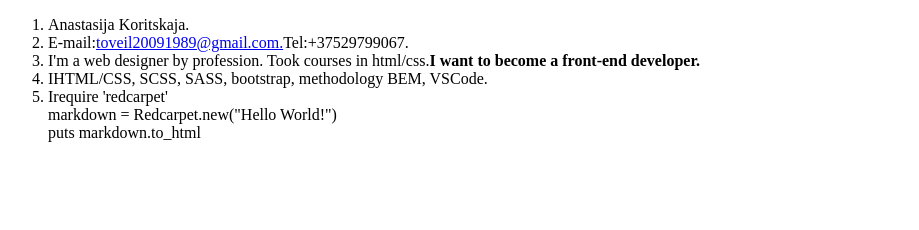
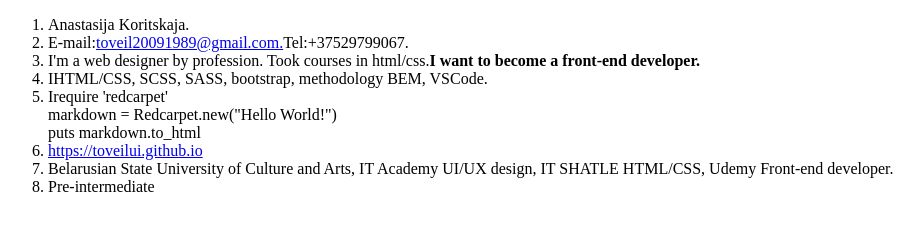
Before and after one commit to Toveilui/rsschool-cv, a plain HTML site: page index.html in a window 1280 px wide. Shown: the whole page, without its empty margins (0-919 px from the left). Drawn offline with Linux system fonts and the light colour scheme.

Commit message:
feat: add paragraph  seven and eight

```diff
--- a/index.html
+++ b/index.html
@@ -14,6 +14,9 @@
      <li>Irequire 'redcarpet'<br>
          markdown = Redcarpet.new("Hello World!")<br>
          puts markdown.to_html</li>
+     <li><a href="site">https://toveilui.github.io</a></li>
+     <li>Belarusian State University of Culture and Arts, IT Academy UI/UX design, IT SHATLE HTML/CSS, Udemy Front-end developer.</li>
+     <li>Pre-intermediate</li>
    </ol>
   </body>
 </html>
```
